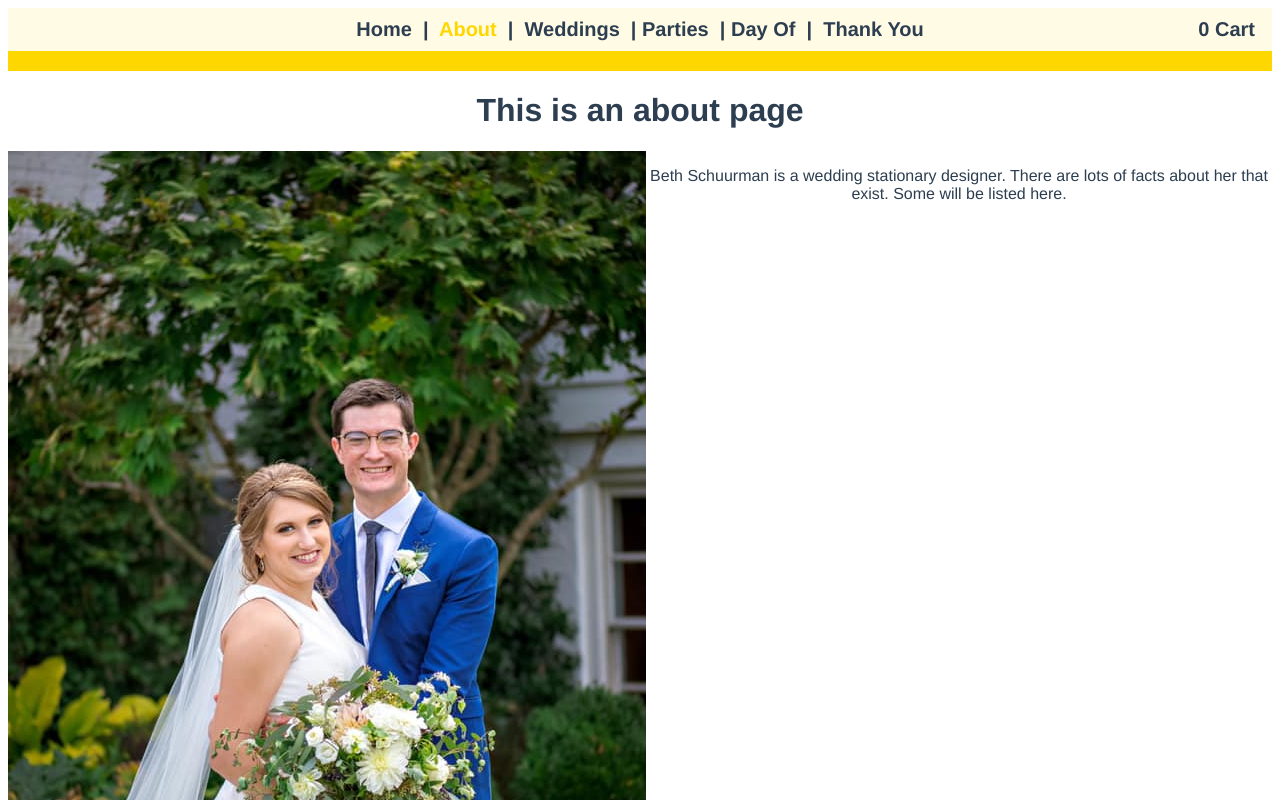
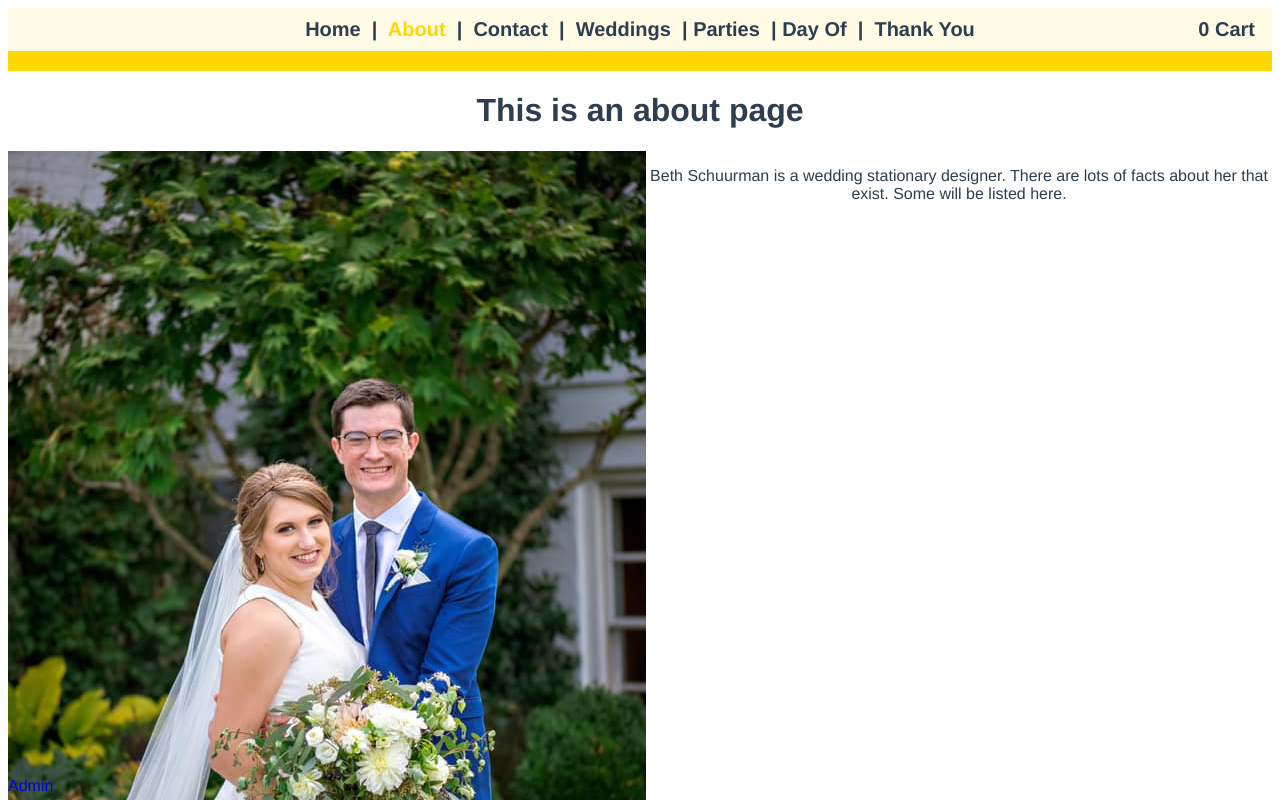
Before and after one commit to john-limkeman/Philocalist-Website, a Vue app in the folder philocalist-website/Vue/: page /#/about in a window 1280 px wide. Shown: the top 800 px of the page. Built offline with nearby package versions, Linux system fonts and the light colour scheme.

Commit message:
admin tools begun

```diff
--- a/philocalist-website/Vue/src/App.vue
+++ b/philocalist-website/Vue/src/App.vue
@@ -6,6 +6,8 @@
       <router-link class="navlink" to="/"> Home </router-link>
       &nbsp;|&nbsp;
       <router-link class="navlink" to="/about">About</router-link>
+      &nbsp;|&nbsp;
+      <router-link class="navlink" to="/contact">Contact</router-link>
       &nbsp;|&nbsp;
       </span>
       <span v-on:click="toggleWedding" class="navlink">Weddings &nbsp;|&nbsp;</span>
@@ -150,6 +152,9 @@
 
 
     </div>
+    <div id="hiddenNav">
+          <router-link class="navlink" to="/admin">Admin</router-link>
+    </div>
     <router-view />
   </div>
 </template>
@@ -277,10 +282,9 @@ export default {
   text-decoration: none;
 }
 
-/* .navlink:hover{
-   color: #FFD700;
-} */
-
-/*Second/Third Level Navigation Bar */
+#hiddenNav{
+  position: absolute;
+  bottom: 5px;
+}
 
 </style>
--- a/philocalist-website/Vue/src/router/index.js
+++ b/philocalist-website/Vue/src/router/index.js
@@ -1,6 +1,7 @@
 import Vue from 'vue'
 import VueRouter from 'vue-router'
 import Home from '../views/Home.vue'
+import Contact from '../views/Contact.vue'
 import WeddingInvites from '../views/WeddingInviteMenu/WeddingInvites.vue'
 import SaveTheDates from '../views/WeddingInviteMenu/SaveTheDates.vue'
 import AddressLabels from '../views/WeddingInviteMenu/Add-Ons/AddressLabels.vue'
@@ -19,7 +20,7 @@ import TableNumbers from '../views/DayOfMenu/TableNumbers.vue'
 import WelcomeSigns from '../views/DayOfMenu/WelcomeSigns.vue'
 import ThankYouCards from '../views/ThankYouCards.vue'
 import Cart from '../views/Cart.vue'
-
+import Admin from '../views/Admin.vue'
 
 Vue.use(VueRouter)
 
@@ -37,6 +38,14 @@ const routes = [
     // which is lazy-loaded when the route is visited.
     component: () => import(/* webpackChunkName: "about" */ '../views/About.vue')
   },
+  {
+    path: '/contact',
+    name: 'Contact Me',
+    component: Contact,
+    meta: {
+        requiresAuth: false
+    }
+},
   {
     path: '/wedding',
     name: 'Wedding Invites',
@@ -181,6 +190,14 @@ const routes = [
       requiresAuth: false
   }
 },
+{
+  path: '/admin',
+  name: 'Admin',
+  component: Admin,
+  meta: {
+      requiresAuth: false //will be true
+  }
+},
 ]
 
 const router = new VueRouter({
--- /dev/null
+++ b/philocalist-website/Vue/src/views/Admin.vue
@@ -0,0 +1,15 @@
+<template>
+  <div>
+      <h1>Admin Tools</h1>
+  </div>
+</template>
+
+<script>
+export default {
+
+}
+</script>
+
+<style>
+
+</style>
--- /dev/null
+++ b/philocalist-website/Vue/src/views/Contact.vue
@@ -0,0 +1,15 @@
+<template>
+  <div>
+      <h1>Contact Info</h1>
+  </div>
+</template>
+
+<script>
+export default {
+
+}
+</script>
+
+<style>
+
+</style>
```
